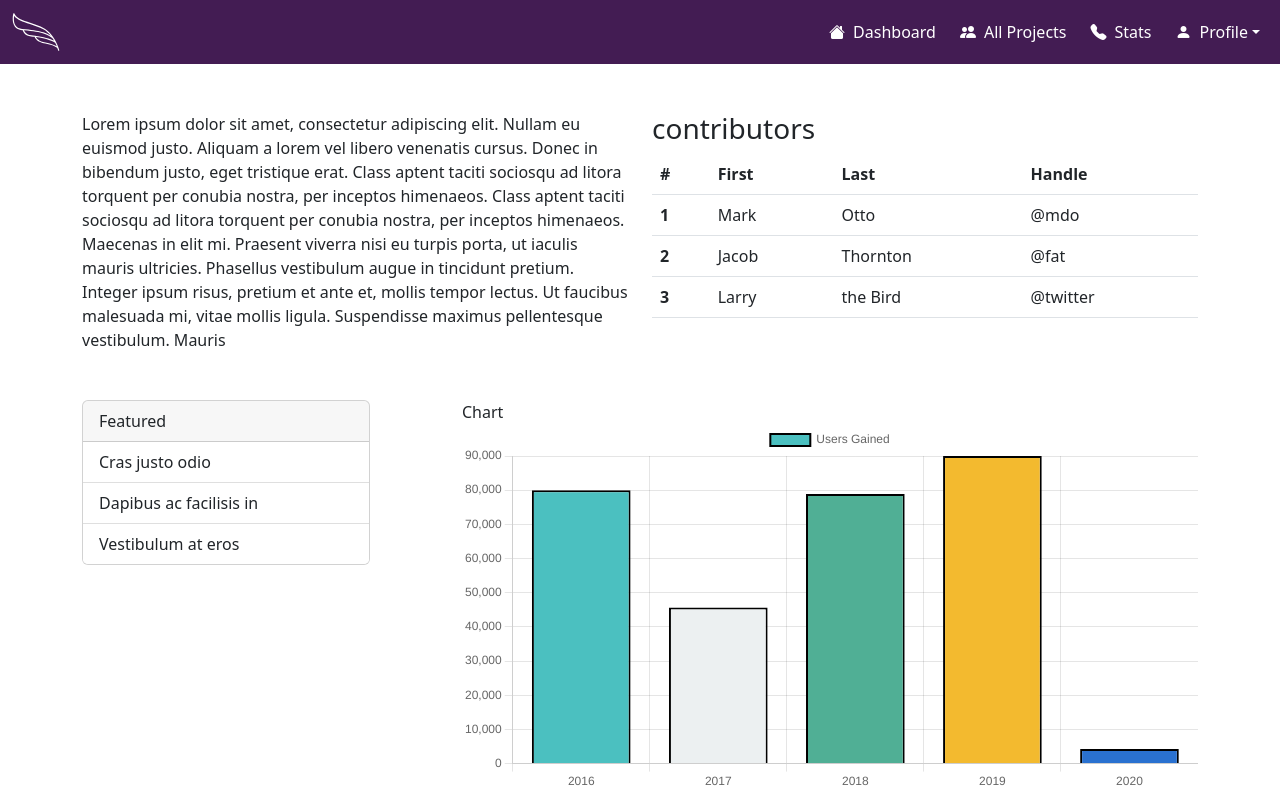
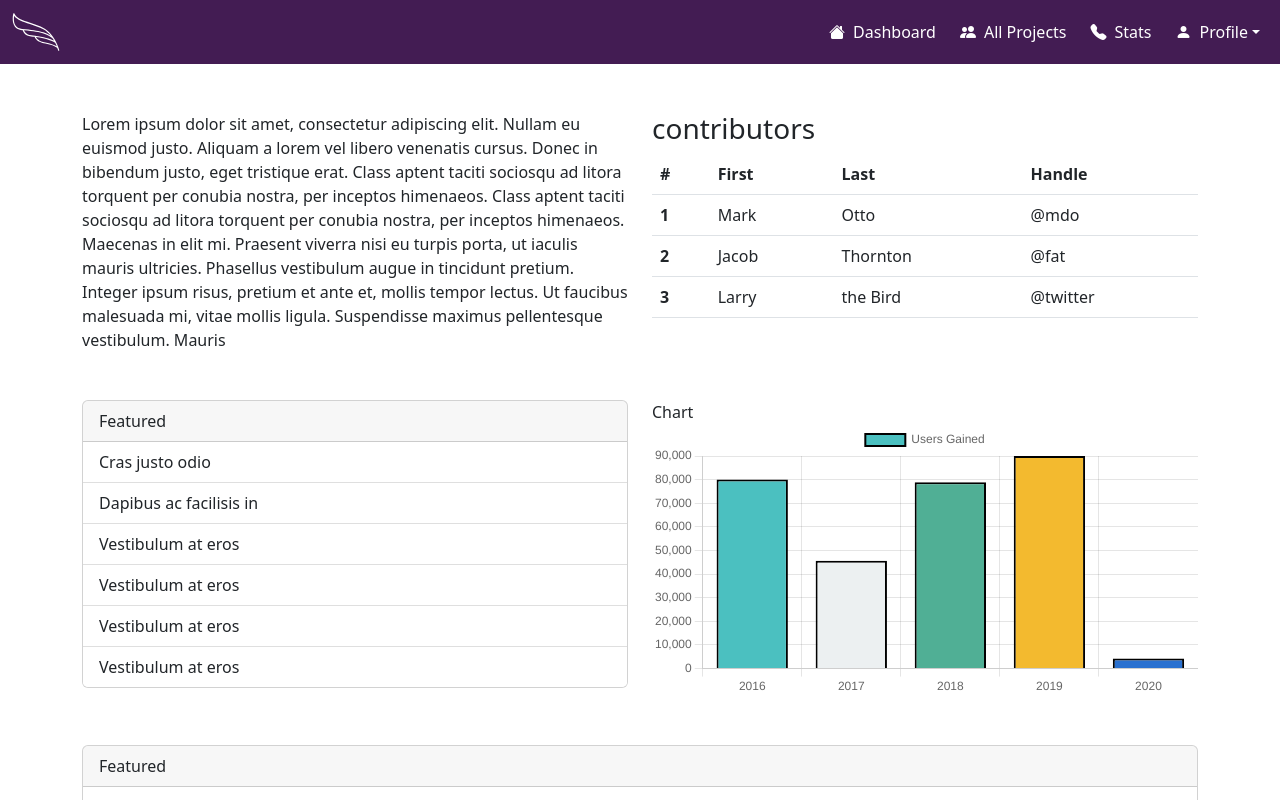
Before and after one commit to infinitix36/jathishwarya, a React (Create React App) app: page / in a window 1280 px wide. Shown: the top 800 px of the page. Built offline with nearby package versions, Linux system fonts and the light colour scheme.

Commit message:
chart and bg color change

```diff
--- /dev/null
+++ b/src/css/Project.css
@@ -0,0 +1,3 @@
+body {
+background-color: 	#bbb0be;
+}
--- a/src/pages/Project.js
+++ b/src/pages/Project.js
@@ -3,6 +3,7 @@ import BarChart from "../components/chart/BarChart";
 import { UserData } from "../components/chart/Data";
 import NavBar from "../components/Navbar";
 import { useState } from "react";
+import "../css/Project.css"
 
 const Project = () => {
   const [userData, setUserData] = useState({
@@ -75,20 +76,23 @@ const Project = () => {
           </div>
         </div>
         <div className="row mt-5">
-          <div className="col-md-4">
-            <div class="card" style={{ width: "18rem" }}>
+          <div className="col-md-6">
+            <div class="card">
               <div class="card-header">Featured</div>
               <ul class="list-group list-group-flush">
                 <li class="list-group-item">Cras justo odio</li>
                 <li class="list-group-item">Dapibus ac facilisis in</li>
                 <li class="list-group-item">Vestibulum at eros</li>
+                <li class="list-group-item">Vestibulum at eros</li>
+                <li class="list-group-item">Vestibulum at eros</li>
+                <li class="list-group-item">Vestibulum at eros</li>
               </ul>
             </div>
           </div>
-          <div className="col-md-8">
+          <div className="col-md-6">
             {" "}
             Chart{" "}
-            <div style={{ "width":"500" }}>
+            <div>
               <BarChart chartData={userData} />
             </div>
           </div>
```
